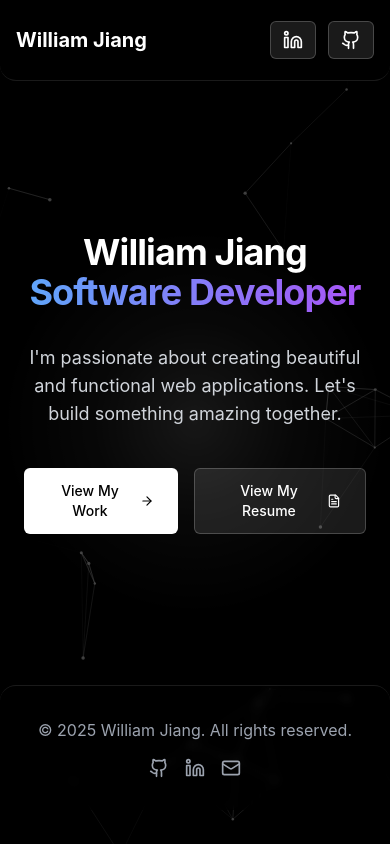
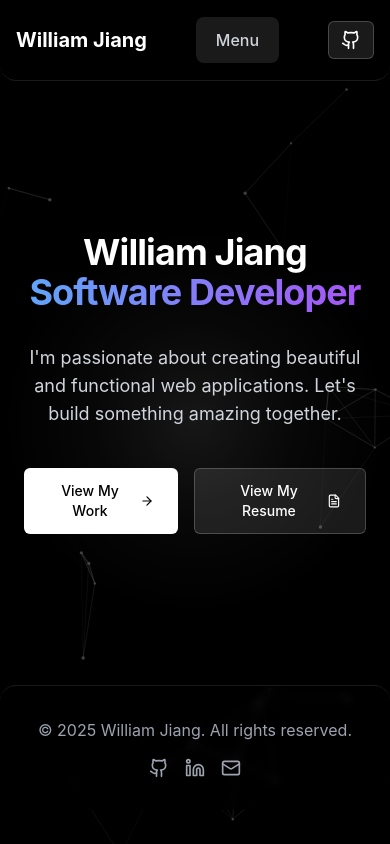
Before and after one commit to Willjianger9/Willjianger9.github.io, a React (Vite) app: page / in a window 390 px wide. Built offline with nearby package versions, Linux system fonts and the light colour scheme; the HTML template or start-up script is replaced by a standard one.

Commit message:
Centered nav bar

```diff
--- a/src/components/Navbar.tsx
+++ b/src/components/Navbar.tsx
@@ -1,8 +1,10 @@
-import React from 'react';
+import React, { useState } from 'react';
 import { Link } from 'react-router-dom';
 import { Github, Linkedin } from 'lucide-react';
 
 const Navbar: React.FC = () => {
+  const [isOpen, setIsOpen] = useState(false);
+
   return (
     <nav className="sticky top-0 z-50 w-full border-b border-white/10 bg-black/40 backdrop-blur-sm rounded-b-2xl">
       <div className="mx-auto flex h-20 max-w-7xl items-center justify-between px-4 sm:px-6 lg:px-8">
@@ -10,28 +12,21 @@ const Navbar: React.FC = () => {
           <Link to="/" className="flex items-center gap-2">
             <span className="text-xl font-bold text-white">William Jiang</span>
           </Link>
-          <div className="hidden md:flex items-center gap-6">
-            <Link to="/about" className="text-base text-gray-300 hover:text-white transition-colors">
-              About
-            </Link>
-            <Link to="/experience" className="text-base text-gray-300 hover:text-white transition-colors">
-              Experience
-            </Link>
-            <Link to="/projects" className="text-base text-gray-300 hover:text-white transition-colors">
-              Projects
-            </Link>
-          </div>
+        </div>
+        <div className="md:hidden">
+          <button
+            onClick={() => setIsOpen(!isOpen)}
+            className="text-gray-300 hover:text-white transition-colors"
+          >
+            Menu
+          </button>
+        </div>
+        <div className={`hidden md:flex items-center justify-center gap-6 ${isOpen ? 'flex' : 'hidden'}`}>
+          <Link to="/about" className="text-base text-gray-300 hover:text-white transition-colors">About</Link>
+          <Link to="/experience" className="text-base text-gray-300 hover:text-white transition-colors">Experience</Link>
+          <Link to="/projects" className="text-base text-gray-300 hover:text-white transition-colors">Projects</Link>
         </div>
         <div className="flex items-center gap-3">
-          <a
-            href="https://www.linkedin.com/in/williamjiang9/"
-            target="_blank"
-            rel="noopener noreferrer"
-            className="inline-flex items-center gap-2 px-3 py-2 text-base font-medium border border-white/20 text-white bg-white/10 rounded-md hover:bg-white/20 transition-colors"
-          >
-            <Linkedin className="h-5 w-5" />
-            <span className="hidden sm:inline">LinkedIn</span>
-          </a>
           <a
             href="https://github.com/Willjianger9"
             target="_blank"
@@ -43,6 +38,13 @@ const Navbar: React.FC = () => {
           </a>
         </div>
       </div>
+      {isOpen && (
+        <div className="md:hidden flex flex-col items-center">
+          <Link to="/about" className="text-base text-gray-300 hover:text-white transition-colors">About</Link>
+          <Link to="/experience" className="text-base text-gray-300 hover:text-white transition-colors">Experience</Link>
+          <Link to="/projects" className="text-base text-gray-300 hover:text-white transition-colors">Projects</Link>
+        </div>
+      )}
     </nav>
   );
 };
--- a/src/index.css
+++ b/src/index.css
@@ -19,7 +19,8 @@ body {
 }
 
 /* Reset default styles */
-html, body {
+html,
+body {
   padding: 0;
   width: 100%;
   height: 100%;
@@ -96,6 +97,7 @@ html, body {
     padding: 0;
     box-sizing: border-box;
   }
+
   body {
     @apply bg-background text-foreground;
     min-height: 100vh;
```
Also changed, not shown: 1 other file (tests, documents, lock files or other folders).
